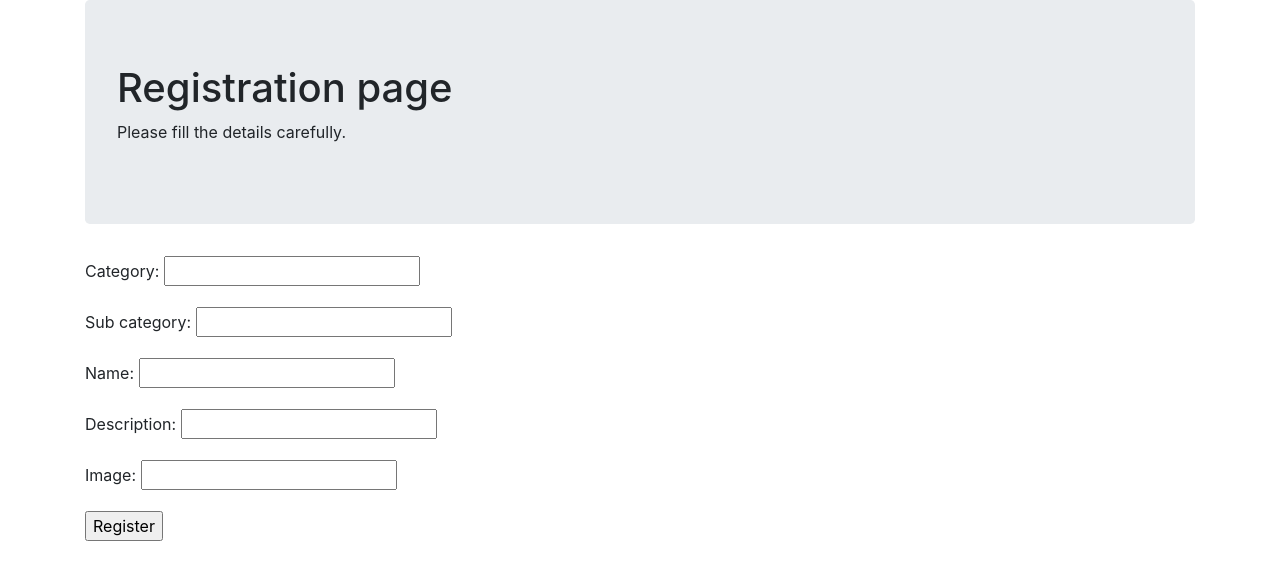
After one commit to codewnw/PM2190921, a Django app: page /first_app/itemform/ in a window 1280 px wide. The commit adds this page. Shown: the top 580 px of the page. Run offline with Django 3.2, Linux system fonts and the light colour scheme; some libraries are stand-ins or nearby versions.

Commit message:
Item flow

```diff
--- a/project_007/first_app/forms.py
+++ b/project_007/first_app/forms.py
@@ -3,4 +3,11 @@ from django import forms
 class RegistrationForm(forms.Form):
     name = forms.CharField()
     email = forms.EmailField()
-    feedback = forms.CharField(widget = forms.Textarea)
+    feedback = forms.CharField(widget = forms.Textarea, required=False)
+
+class ItemForm(forms.Form):
+    category = forms.CharField()
+    sub_category = forms.CharField()
+    name = forms.CharField()
+    description = forms.CharField()
+    image = forms.URLField()
--- a/project_007/first_app/models.py
+++ b/project_007/first_app/models.py
@@ -18,7 +18,7 @@ class Item(models.Model):
     category = models.ForeignKey(Category, on_delete = models.PROTECT)
     sub_category = models.ForeignKey(SubCategory, on_delete = models.PROTECT)
     name = models.CharField(max_length = 255, unique = True)
-    description = models.CharField(max_length = 1024)
+    description = models.CharField(max_length = 1024, null = True)
     image = models.CharField(max_length = 255)
 
     def __str__(self):
--- a/project_007/first_app/urls.py
+++ b/project_007/first_app/urls.py
@@ -4,4 +4,5 @@ from first_app import views
 urlpatterns = [
     url(r'^$', views.index, name="index"),
     url(r'registration/', views.registration_view, name="registration_view"),
+    url(r'itemform/', views.item_view, name="item_view"),
 ]
--- a/project_007/first_app/views.py
+++ b/project_007/first_app/views.py
@@ -1,6 +1,6 @@
 from django.shortcuts import render
 from first_app.models import Category, SubCategory, Item
-from first_app.forms import RegistrationForm
+from first_app.forms import *
 
 # Create your views here.
 def index(request):
@@ -9,4 +9,36 @@ def index(request):
 
 def registration_view(request):
     form = RegistrationForm()
+    if request.method == 'POST':
+        form = RegistrationForm(request.POST)
+        if form.is_valid():
+            print('Name: ' + form.cleaned_data['name'])
+            print('Email: ' + form.cleaned_data['email'])
+            print('Feedback: ' + form.cleaned_data['feedback'])
+            return render(request, 'first_app/login.html', {})
     return render(request, 'first_app/registration.html', {'form': form})
+
+def item_view(request):
+    form = ItemForm()
+    if request.method == 'POST':
+        form = ItemForm(request.POST)
+        if form.is_valid():
+            category_name = form.cleaned_data['category']
+            sub_category_name = form.cleaned_data['sub_category']
+            category = Category.objects.get(name = category_name)
+            sub_category = SubCategory.objects.get(name = sub_category_name)
+            print(category)
+            print(sub_category)
+            name = form.cleaned_data['name']
+            image = form.cleaned_data['image']
+            description = form.cleaned_data['description']
+            item = Item(category = category,
+            sub_category = sub_category,
+            name = name,
+            description = description,
+            image = image)
+            print(item)
+            item.save()
+            dict = {'items': Item.objects.all(),}
+            return render(request, 'first_app/index.html', context=dict)
+    return render(request, 'first_app/item_form.html', {'form': form})
--- a/project_007/templates/first_app/index.html
+++ b/project_007/templates/first_app/index.html
@@ -20,6 +20,7 @@
                 <h4 class="text-white">Contact</h4>
                 <ul class="list-unstyled">
                   <li><a href="first_app/registration" class="text-white">Registration</a></li>
+                  <li><a href="first_app/itemform" class="text-white">Item Form</a></li>
                   <li><a href="#" class="text-white">Follow on Twitter</a></li>
                   <li><a href="#" class="text-white">Like on Facebook</a></li>
                   <li><a href="#" class="text-white">Email me</a></li>
--- /dev/null
+++ b/project_007/templates/first_app/item_form.html
@@ -0,0 +1,21 @@
+<!DOCTYPE html>
+<html lang="en" dir="ltr">
+  <head>
+    <meta charset="utf-8">
+    <title>Registration</title>
+    <link rel="stylesheet" href="https://stackpath.bootstrapcdn.com/bootstrap/4.3.1/css/bootstrap.min.css" integrity="sha384-ggOyR0iXCbMQv3Xipma34MD+dH/1fQ784/j6cY/iJTQUOhcWr7x9JvoRxT2MZw1T" crossorigin="anonymous">
+  </head>
+  <body>
+    <div class="container">
+      <div class="jumbotron">
+        <h1>Registration page</h1>
+        <p>Please fill the details carefully.</p>
+      </div>
+      <form class="" action="registration" method="post">
+        {{form.as_p}}
+        {% csrf_token %}
+        <input type="submit" name="" value="Register">
+      </form>
+    </div>
+  </body>
+</html>
```
Also changed, not shown: project_007/templates/first_app/login.html (added, +10 -0 lines), project_007/db.sqlite3.
